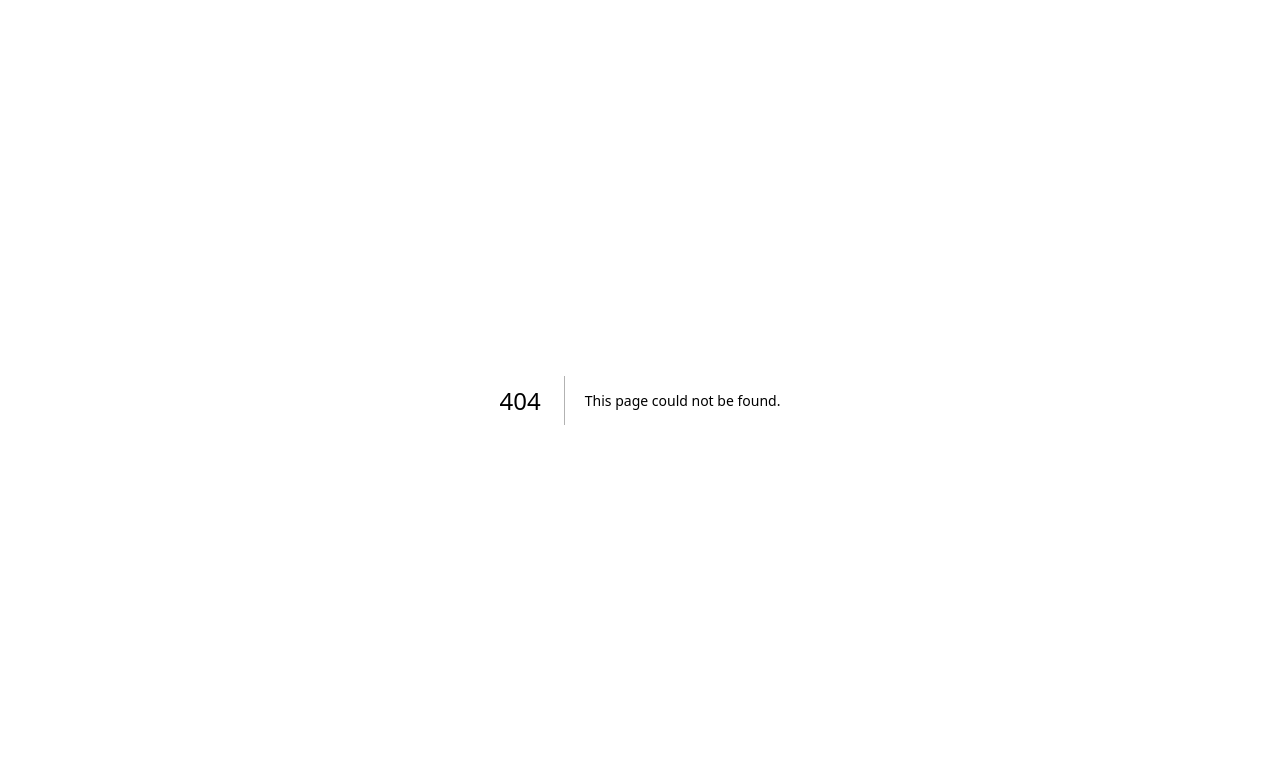
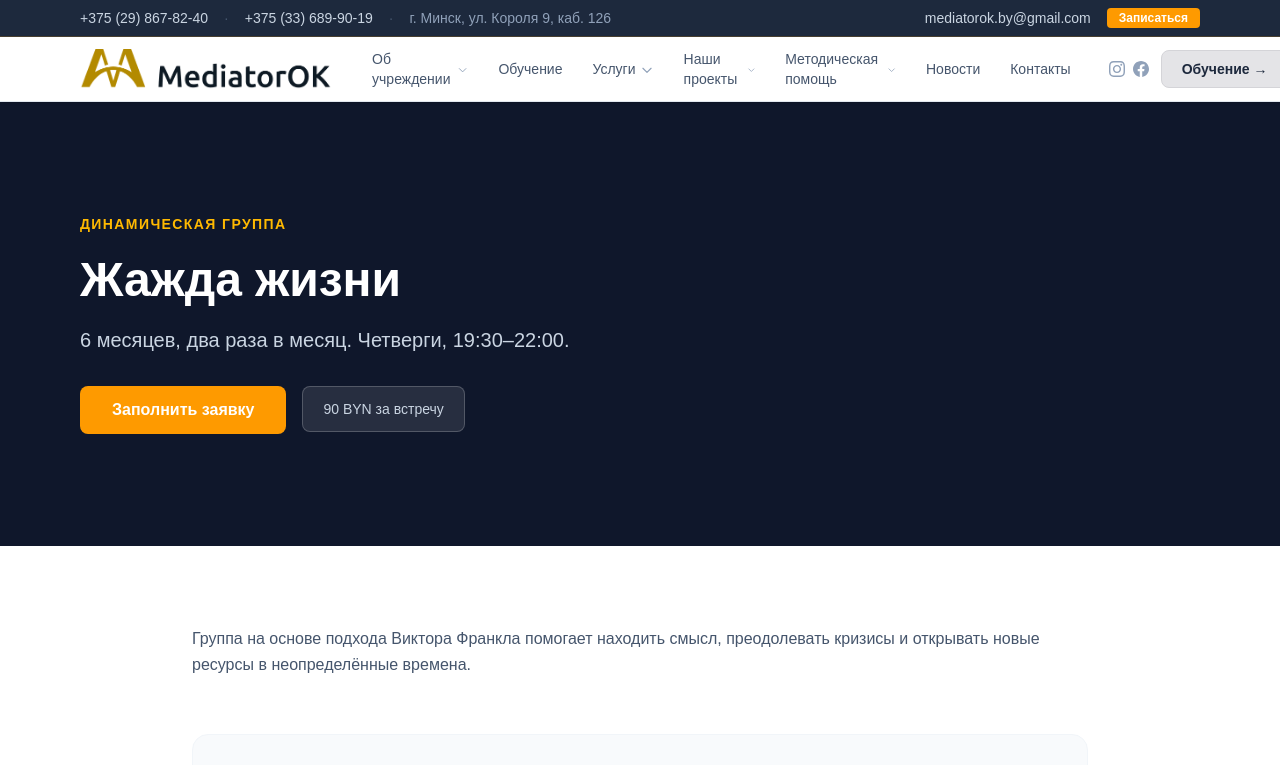
Before and after one commit to ZedMalatesta/newMediatorSite, a Next.js app: page /zhazhdazhizni in a window 1280 px wide. Before the commit this address had no page. Shown: the top 765 px of the page. Built offline with nearby package versions, Linux system fonts and the light colour scheme.

Commit message:
feat: add thirst for life group page

```diff
--- /dev/null
+++ b/app/zhazhdazhizni/page.tsx
@@ -0,0 +1,43 @@
+import type { Metadata } from "next";
+import TopBar from "@layout/TopBar";
+import Navbar from "@layout/Navbar";
+import Footer from "@layout/Footer";
+import { EventHero } from "@sections/EventHero/EventHero";
+import { EventDetails } from "@sections/EventDetails/EventDetails";
+import { EventSignup } from "@sections/EventSignup/EventSignup";
+
+export const metadata: Metadata = {
+  title: "Жажда жизни | МедиаторОк Проф",
+  description:
+    "Онлайн терапевтическая группа на основе логотерапии и экзистенциального анализа: поиск смысла, преодоление кризисов, новые ресурсы в неопределённые времена.",
+};
+
+export default function ZhazhdaZhizniPage() {
+  return (
+    <div className="min-h-screen bg-white">
+      <TopBar />
+      <Navbar />
+      <main>
+        <EventHero
+          eyebrow="Динамическая группа"
+          title="Жажда жизни"
+          subtitle="6 месяцев, два раза в месяц. Четверги, 19:30–22:00."
+          meta={["90 BYN за встречу"]}
+        />
+        <EventDetails
+          description={[
+            "Группа на основе подхода Виктора Франкла помогает находить смысл, преодолевать кризисы и открывать новые ресурсы в неопределённые времена.",
+          ]}
+          speaker={{
+            name: "Оксана Шульга",
+            role: "Кандидат психологических наук, системный семейный психолог, гештальт-терапевт, медиатор",
+            photo: "/images/experts/shulga.jpg",
+            initials: "ОШ",
+          }}
+        />
+        <EventSignup title="Присоединиться к группе" />
+      </main>
+      <Footer />
+    </div>
+  );
+}
```
